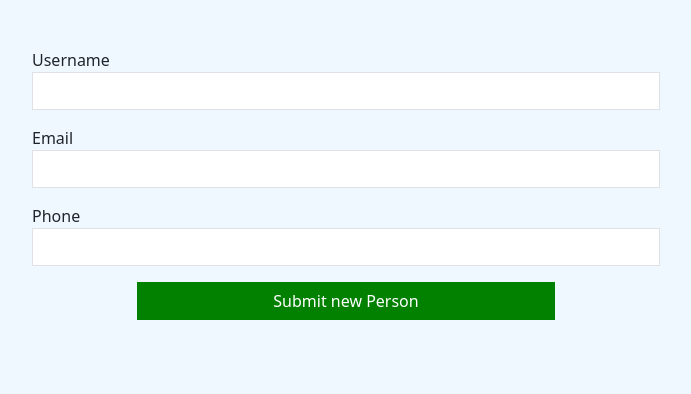
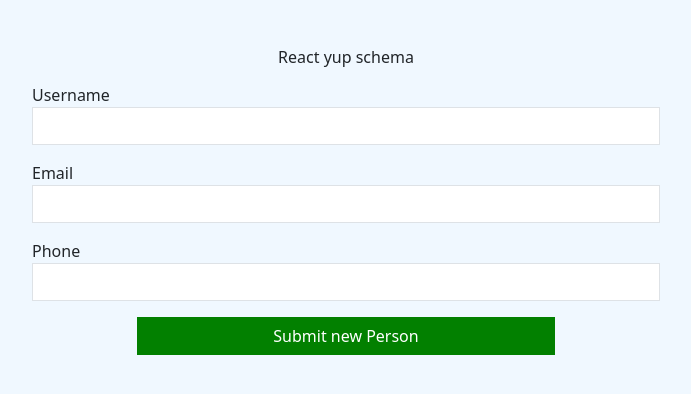
Before and after one commit to Abdessamad7687/react-formik, a React (Create React App) app: page / in a window 1280 px wide. Shown: the top 394 px of the page, without its empty margins (294-985 px from the left). Built offline with nearby package versions, Linux system fonts and the light colour scheme.

Commit message:
react-formik

```diff
--- a/src/App.jsx
+++ b/src/App.jsx
@@ -1,8 +1,11 @@
 
 import './App.css'
+import Title from "./components/Title"
+
 const App = () => {
     return (
         <div className="container mt-5">
+            <Title />
             <form className="form" id="form" autoComplete='off'>
 
                 <div className="form-group col-md-6 mx-auto mt-3">
--- /dev/null
+++ b/src/components/Title.jsx
@@ -0,0 +1,9 @@
+import React from 'react'
+
+const Title = () => {
+  return (
+    <h2 className='text-center my-3'>React  yup schema</h2>
+  )
+}
+
+export default Title
```
Lines whose indentation alone changed are shown as unchanged.
